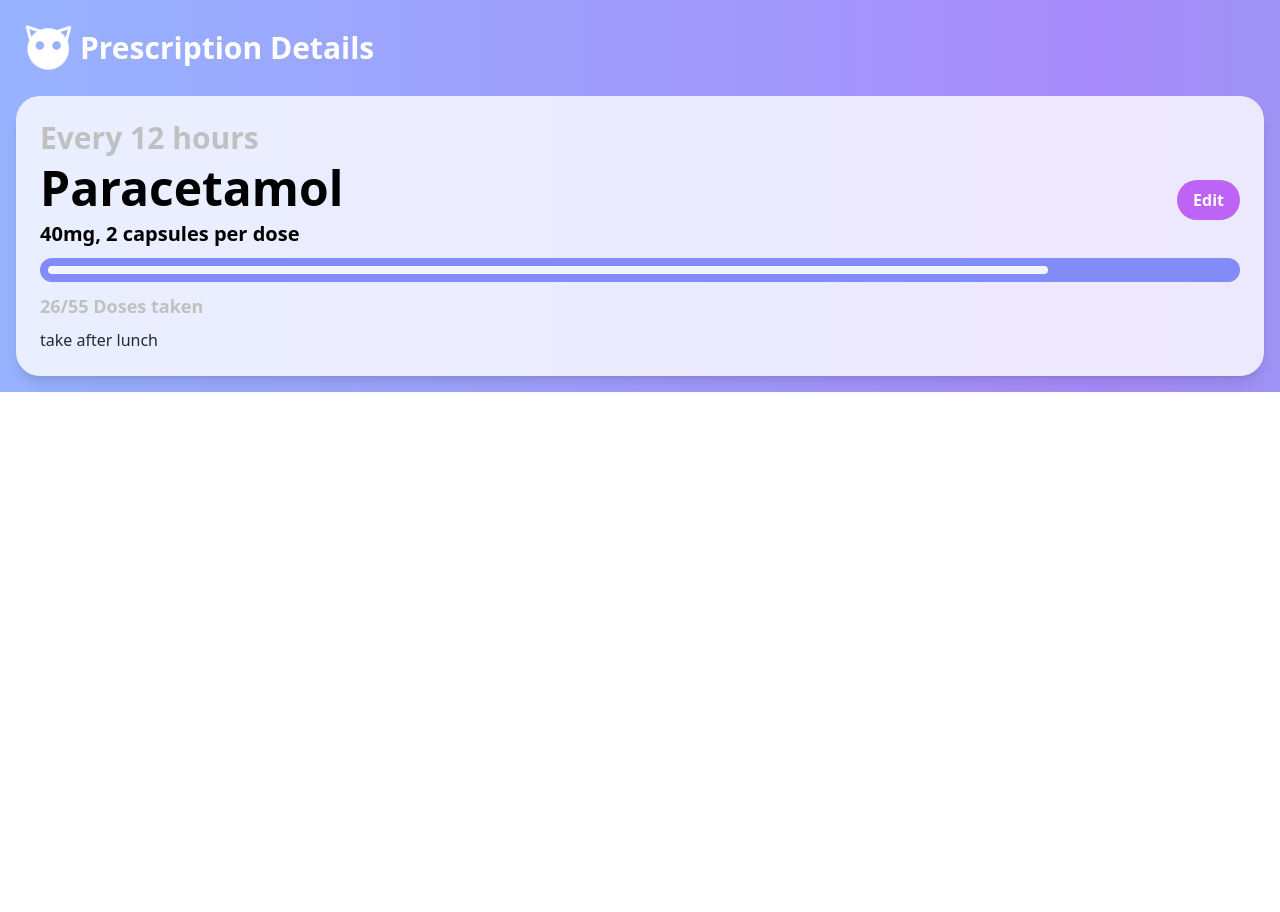
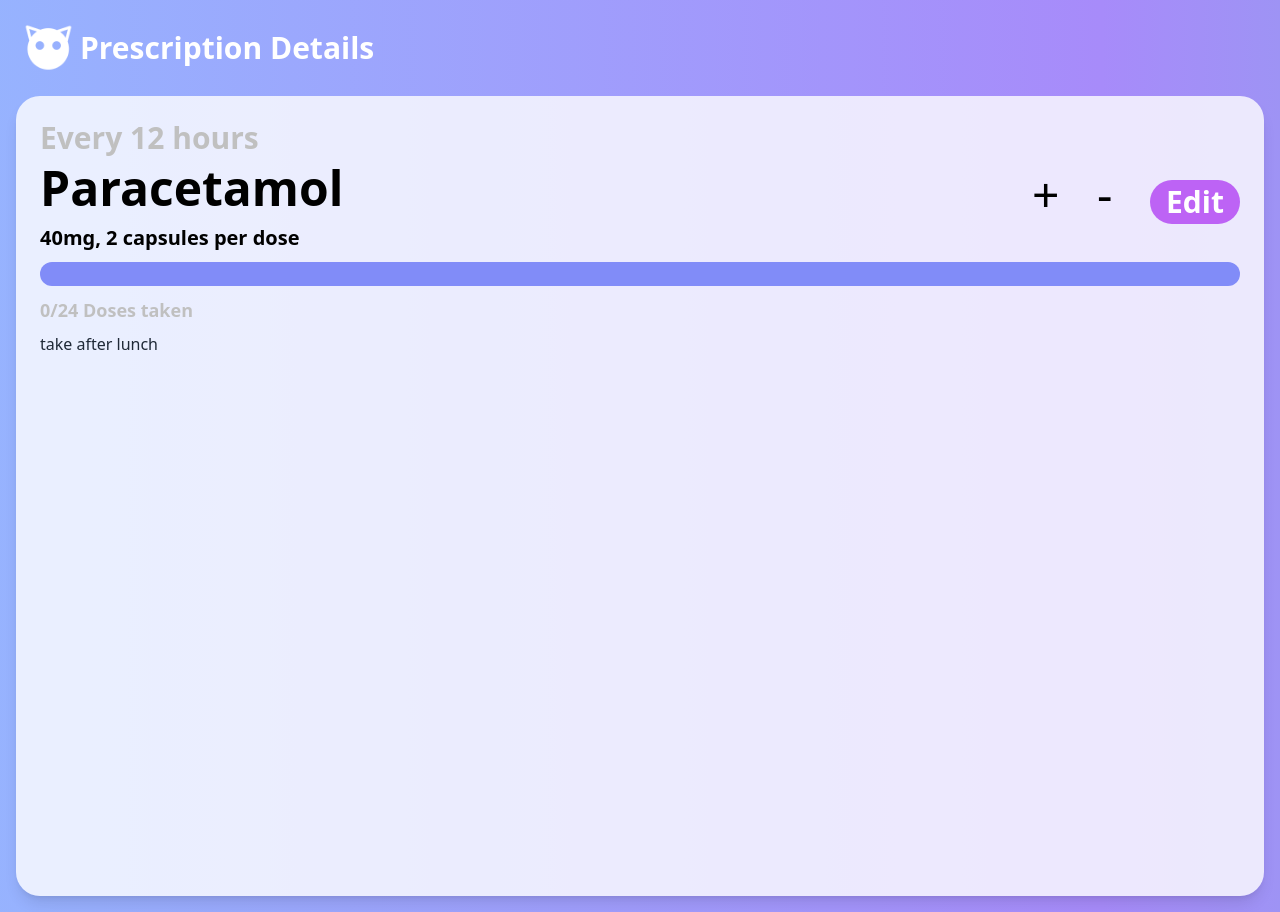
Before and after one commit to yousongsun/gdsc-hackathon-2024, a React (Vite) app in the folder frontend/: page /prescriptions/Amoxicillin in a window 1280 px wide. Before the commit the page ends 800 px from the top, so only its background shows below. Built offline with nearby package versions, Linux system fonts and the light colour scheme; no server answers.

Commit message:
feat: prgress bar

```diff
--- a/frontend/src/components/Prescription.jsx
+++ b/frontend/src/components/Prescription.jsx
@@ -6,6 +6,8 @@ import { Link } from "react-router-dom";
 const Prescription = () => {
 
   const { name } = useParams()
+  const [dosesTaken, setDosesTaken] = useState(0)
+  const [dosesTotal, setDosesTotal] = useState(24)
   const [prescription, setPrescription] = useState({
     prescriptionName: 'Prescription 1',
     medicationName: 'Paracetamol',
@@ -21,7 +23,6 @@ const Prescription = () => {
       })
 
       const prescriptionData = await response.json()
-      console.log(prescriptionData)
       setPrescription(prescriptionData)
     }
 
@@ -30,37 +31,42 @@ const Prescription = () => {
   }, [])
 
   return (
-    <div className="container p-4 mx-auto">
+    <div className="p-4 mx-auto">
         <div className="flex items-center">
           <Link to="/">
             <img className="w-16 h-16" src={Icon} alt="Icon" />
           </Link>
           <div className="text-3xl text-white font-bold">Prescription Details</div>
         </div>
-
-      <div className="bg-white/80 rounded-3xl shadow-lg p-6 mt-4">
+          <div className="bg-white/80 rounded-3xl shadow-lg p-6 mt-4 h-dvh">
             <div className="text-3xl text-[#c0c0c0] font-bold mb-2">Every 12 hours</div>
-      <div className='flex justify-between'>
-
-      <h2 className='text-5xl font-bold mb-2'>{prescription?.medicationName}</h2>
-        <button className='bg-primary hover:bg-purple-500 text-white font-bold py-1 px-4 rounded-3xl mt-4'>
+            <div className="flex justify-between">
+              <h2 className="text-5xl font-bold mb-2">{prescription?.medicationName}</h2>
+              <div className = 'w-52 flex justify-between'>
+                <button className='text-5xl' onClick={() => {if(dosesTaken < dosesTotal){setDosesTaken(dosesTaken+1)}}}>
+                  +
+                </button>
+                <button className='text-5xl' onClick={() => {if(dosesTaken < dosesTotal){setDosesTaken(dosesTaken-1)}}}>
+                  -
+                </button>
+                <button className="bg-primary hover:bg-purple-500 text-white font-bold py-1 px-4 rounded-3xl mt-4 text-3xl">
                   Edit
                 </button>
               </div>
+            </div>
 
-      <p className='text-xl font-bold mb-2'>{prescription?.medicationDetails}, {prescription?.administrationInstructions}</p>
+          <p className="text-xl font-bold mb-2">
+            {prescription?.medicationDetails}, {prescription?.administrationInstructions}
+          </p>
 
           <div className="p-2 w-full bg-indigo-400 rounded-2xl my-2.5">
             <div
-            style={{ width: 1000 }}
+             style={{ width: `${(dosesTaken / dosesTotal) * 100}%` }}
               className="h-2 bg-white/90 rounded-2xl"
             ></div>
           </div>
-
-      <h2 className="text-lg text-[#c0c0c0] font-bold mb-2">26/55 Doses taken</h2>
-      <p className='text-gray-800'>{prescription?.additionalDetails}</p>
-
-
+            <h2 className="text-lg text-[#c0c0c0] font-bold mb-2">{dosesTaken}/{dosesTotal} Doses taken</h2>
+            <p className="text-gray-800">{prescription?.additionalDetails}</p>
           </div>
       </div>
 
```
Lines whose indentation alone changed are shown as unchanged.
